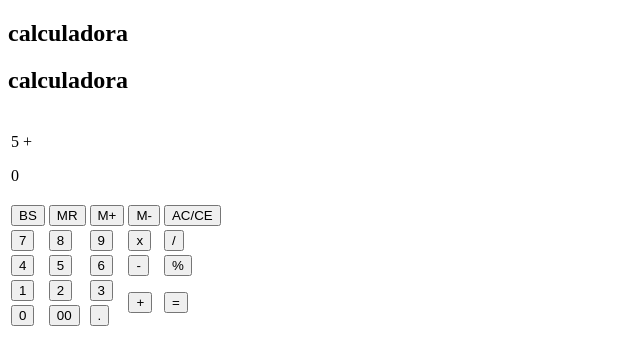
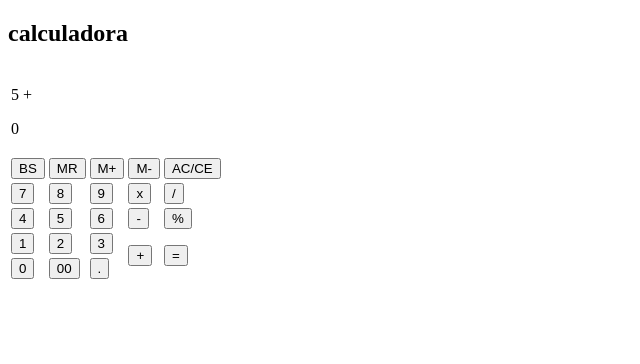
Before and after one commit to victinn09/calculadora_matematica, a plain HTML site: page index.html in a window 1280 px wide. Shown: the whole page, without its empty margins (0-640 px from the left). Drawn offline with Linux system fonts and the light colour scheme.

Commit message:
Update index.html

```diff
--- a/index.html
+++ b/index.html
@@ -71,9 +71,6 @@
     <div id="interface">
 
 
-                            <header class="cabecalho">
-                                <h2>calculadora</h2>
-                            </header>
 
 
                             <main>
```
